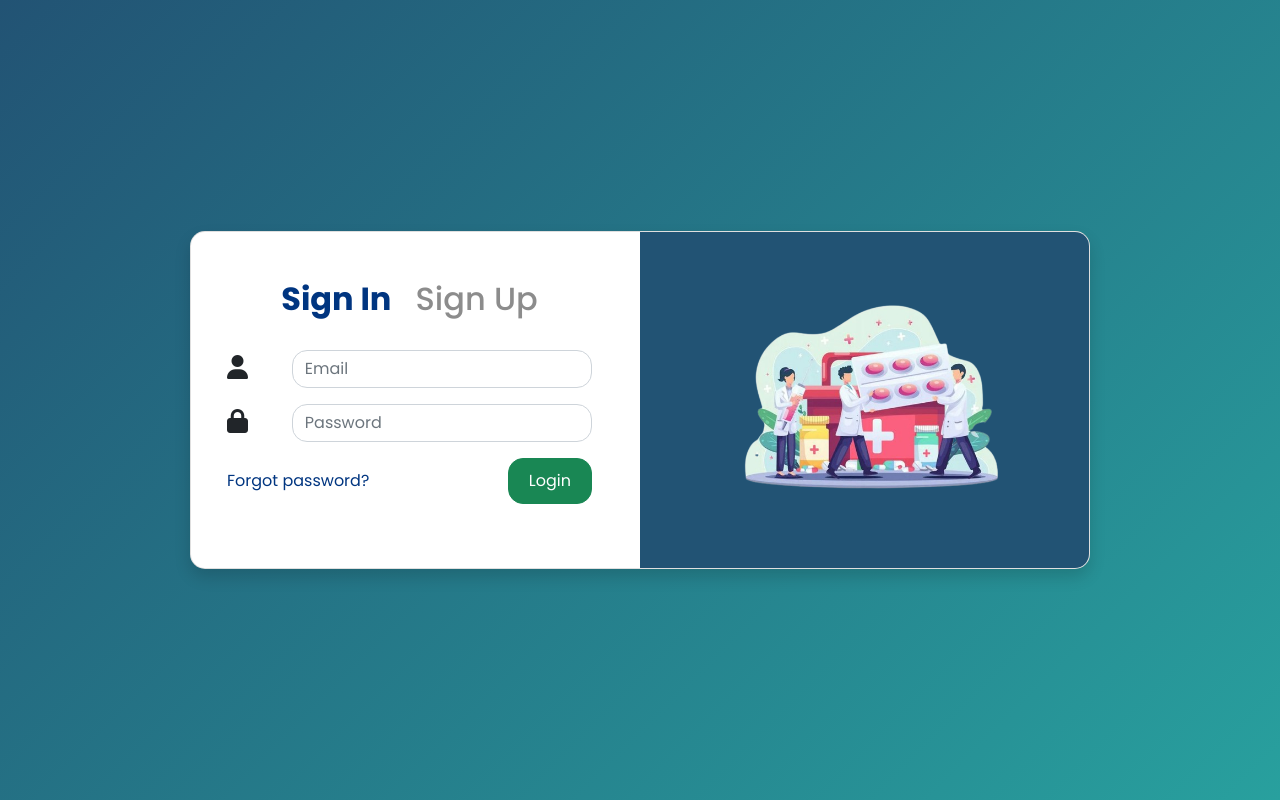
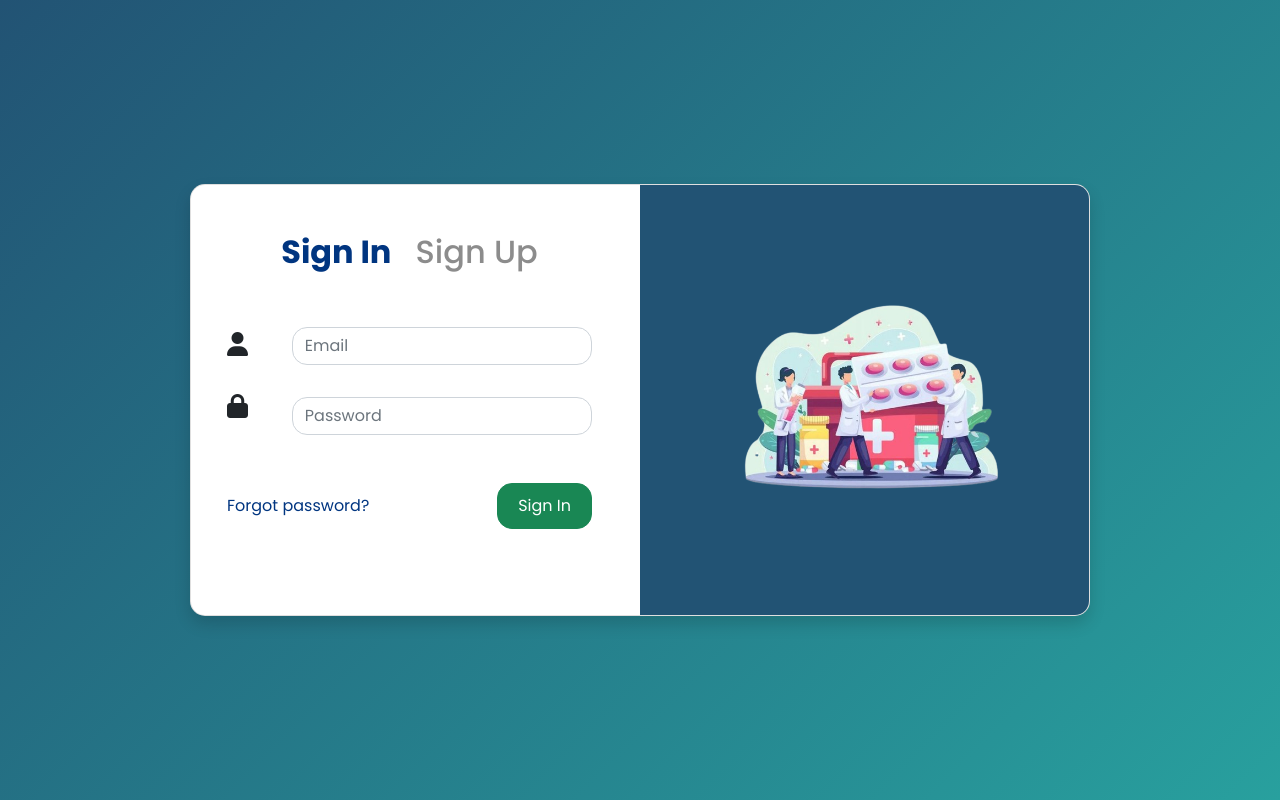
Before and after one commit to ahlilfikri/SEPUH, a React (Vite) app in the folder Frontend/sepuh-project/: page /signin in a window 1280 px wide. Built offline with nearby package versions, Linux system fonts and the light colour scheme; a web font is replaced by a local one.

Commit message:
add page sign in

```diff
--- a/Frontend/sepuh-project/src/auth/signin/index.jsx
+++ b/Frontend/sepuh-project/src/auth/signin/index.jsx
@@ -35,7 +35,7 @@ const Signin = ({ toggleSigninPopup }) => {
                             <h2 className='ms-4' style={{ color: '#8C8C8C', cursor: 'pointer' }}>Sign Up</h2>
                         </div>
                         <form onSubmit={handleSubmit}>
-                            <div className="form-group row align-items-center mb-3">
+                            <div className="form-group row align-items-center mb-3 mt-5">
                                 <div className="col-sm-2">
                                     <i className="fa fa-user" style={{ fontSize: '24px' }}></i>
                                 </div>
@@ -55,7 +55,7 @@ const Signin = ({ toggleSigninPopup }) => {
                                 <div className="col-sm-2">
                                     <i className="fa fa-lock" style={{ fontSize: '24px' }}></i>
                                 </div>
-                                <div className="col-sm-10">
+                                <div className="col-sm-10 mt-3">
                                     <input
                                         type="password"
                                         name="password"
@@ -67,25 +67,25 @@ const Signin = ({ toggleSigninPopup }) => {
                                     />
                                 </div>
                             </div>
-                            <div className="d-flex justify-content-between align-items-center mb-3">
+                            <div className="d-flex justify-content-between align-items-center mb-3 mt-5">
                                 <a href="#" style={{ textDecoration: 'none', color: '#003580' }}>Forgot password?</a>
                                 <button
                                     type="submit"
                                     className="btn btn-success"
                                     style={{ borderRadius: '15px', padding: '10px 20px' }}
                                 >
-                                    Login
+                                    Sign In
                                 </button>
                             </div>
                         </form>
                     </div>
                     <div
                         className="col-md-6 d-flex justify-content-center align-items-center"
-                        style={{ background: '#225374', padding: '20px' }}
+                        style={{ background: '#225374', padding: '20px', height:'430px' }}
                     >
                         <img
                             src="/dokter.png"
-                            alt="Sign Up Image"
+                            alt="Sign In Image"
                             className="img-fluid"
                             style={{ width: '80%', borderRadius: '15px' }}
                         />
```
